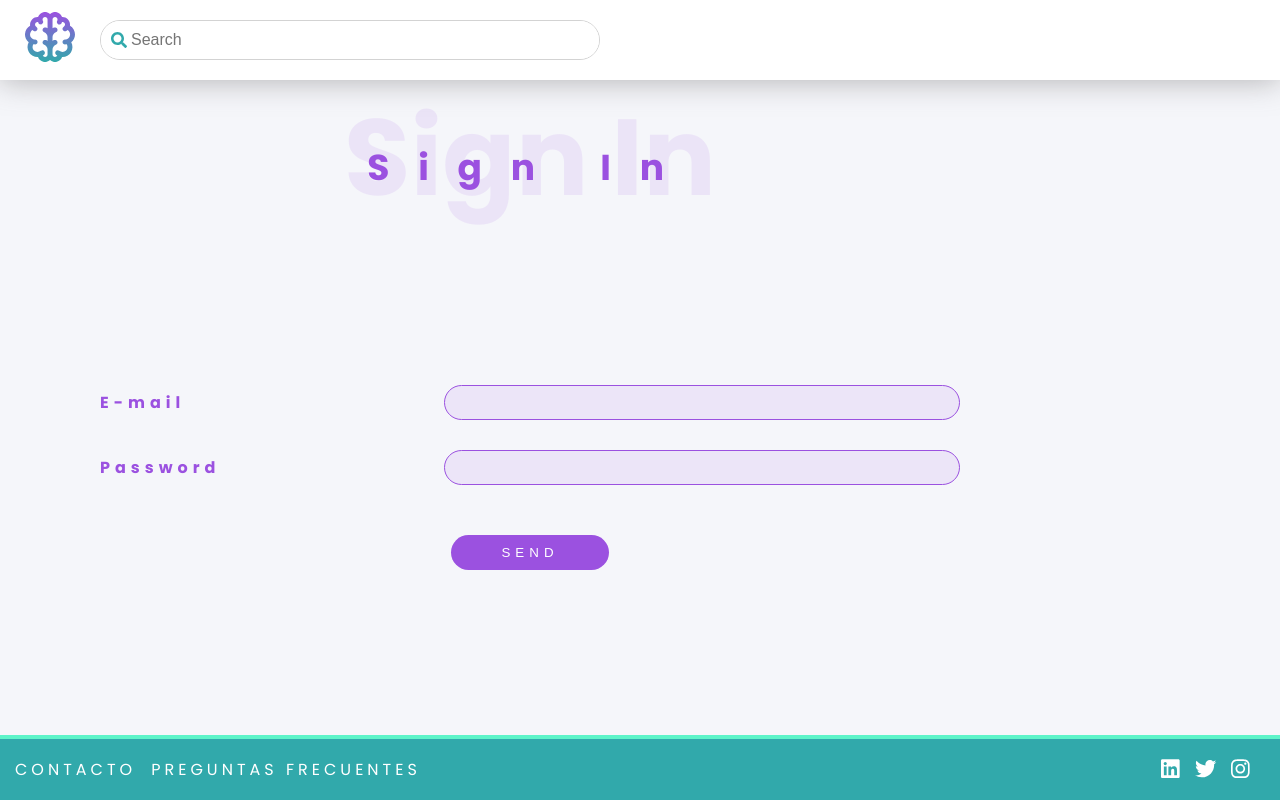
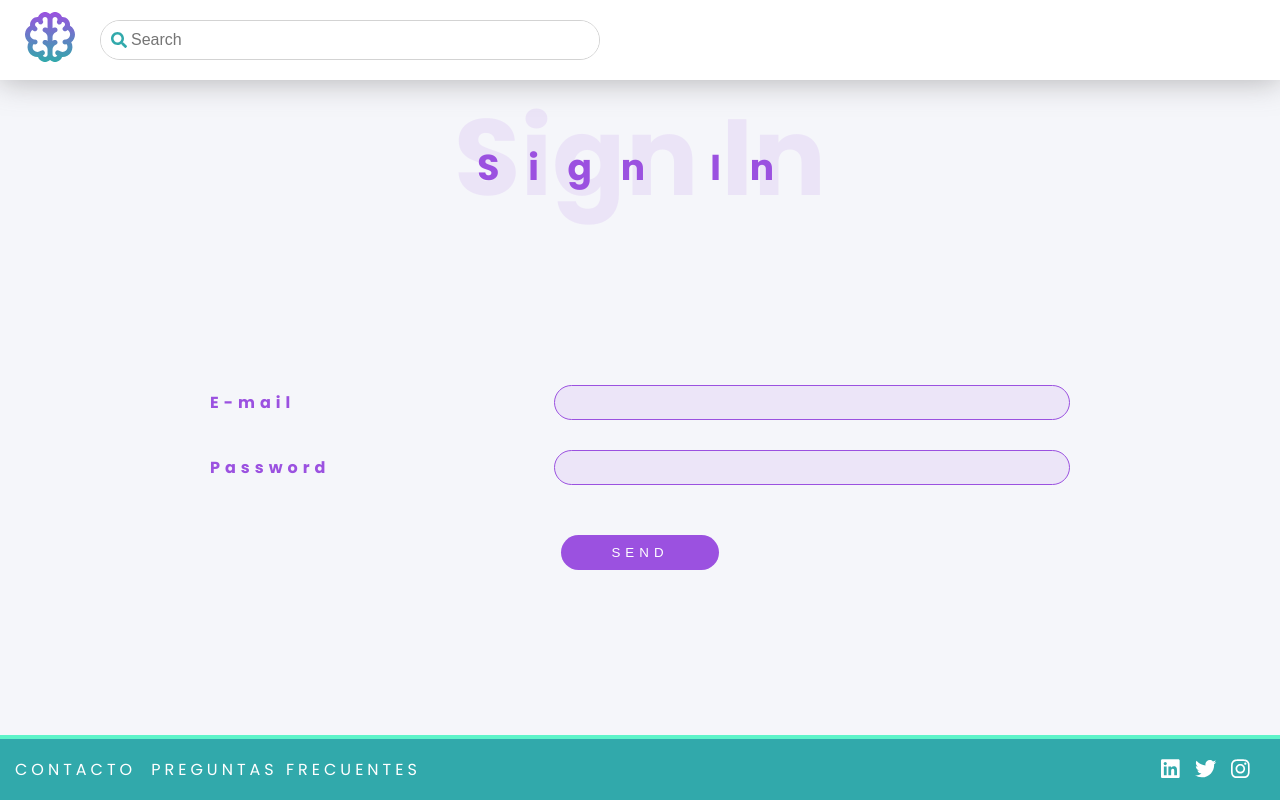
Before and after one commit to AgendaMaster/proyecto-front, a React (Create React App) app: page /login in a window 1280 px wide. Built offline with nearby package versions, Linux system fonts and the light colour scheme.

Commit message:
login validations

```diff
--- a/src/components/base/Button.js
+++ b/src/components/base/Button.js
@@ -1,8 +1,13 @@
 import React from 'react';
 import './../../sass/components/base/Button.scss';
 
-const Button = ({ onClick, text, color }) => (
-  <button onClick={onClick} className={`Button--${color}`} type='button'>
+const Button = ({ onClick, text, color, ...props }) => (
+  <button
+    onClick={onClick}
+    className={`Button--${color}`}
+    type='button'
+    {...props}
+  >
     {text}
   </button>
 );
--- a/src/components/layout/index.js
+++ b/src/components/layout/index.js
@@ -15,14 +15,14 @@ const suggestions = new Array(4).fill({
 
 export function Layout({ children }) {
   const { pathname } = useLocation();
-  const currentRoute = ROUTES.find((route) => route.path === pathname) || {};
-  console.log(currentRoute);
+  const { auth: authRoute } =
+    ROUTES.find((route) => route.path === pathname) || {};
   return (
-    <div className='Layout'>
-      <AppHeader auth={currentRoute.auth} />
-      {currentRoute.auth && <NavDrawer routes={ROUTES[1].routes} />}
+    <div className={`Layout ${authRoute ? '' : 'basic'}`}>
+      <AppHeader auth={authRoute} />
+      {authRoute && <NavDrawer routes={ROUTES[1].routes} />}
       <main className='Layout-main'>{children}</main>
-      {currentRoute.auth && <CalendarDrawer suggestions={suggestions} />}
+      {authRoute && <CalendarDrawer suggestions={suggestions} />}
       <Footer />
     </div>
   );
--- a/src/pages/Login.js
+++ b/src/pages/Login.js
@@ -10,10 +10,13 @@ const COLOR = 'secondary';
 const Login = () => {
   const [formData, setFormData] = useState({
     email: '',
-    password: ''
+    password: '',
   });
   // TODO: Integrate this with backend.
-  const handleSubmit = () => console.log('Submitting...');
+  const handleSubmit = (evt) => {
+    evt.preventDefault();
+    const { email, password } = formData;
+  };
 
   const handleChangeInput = (e) => {
     const {
@@ -28,11 +31,12 @@ const Login = () => {
   };
 
   return (
-    <div className='Login'>
+    <form className='Login' onSubmit={handleSubmit}>
       <StyledTitle text='Sign In' level={1} color={COLOR} />
       <div className='Login__form'>
         <FormGroup label='E-mail' color={COLOR}>
           <input
+            required
             type='text'
             onChange={handleChangeInput}
             value={formData.email}
@@ -41,6 +45,7 @@ const Login = () => {
         </FormGroup>
         <FormGroup label='Password' color={COLOR}>
           <input
+            required
             type='password'
             onChange={handleChangeInput}
             value={formData.password}
@@ -49,9 +54,9 @@ const Login = () => {
         </FormGroup>
       </div>
       <div className='Login__footer'>
-        <Button text='Send' onClick={handleSubmit} color={COLOR} />
+        <Button text='Send' type='submit' color={COLOR} />
       </div>
-    </div>
+    </form>
   );
 };
 
--- a/src/sass/components/layout/index.scss
+++ b/src/sass/components/layout/index.scss
@@ -10,6 +10,13 @@
   min-height: 100vh;
   &-main {
     grid-area: main;
+  }
+  &.basic {
+    grid-template:
+      'header   header header   ' $header-size
+      'main      main   main ' 1fr
+      'footer   footer footer   ' 95px /
+      80px 1fr 300px;
   }
 }
 
```
